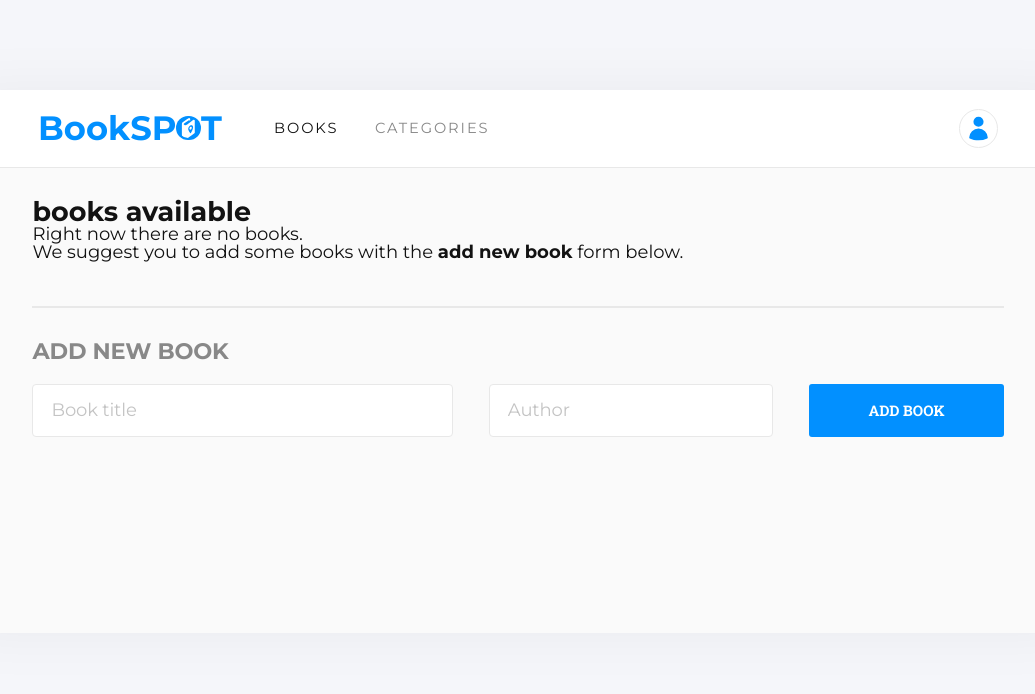
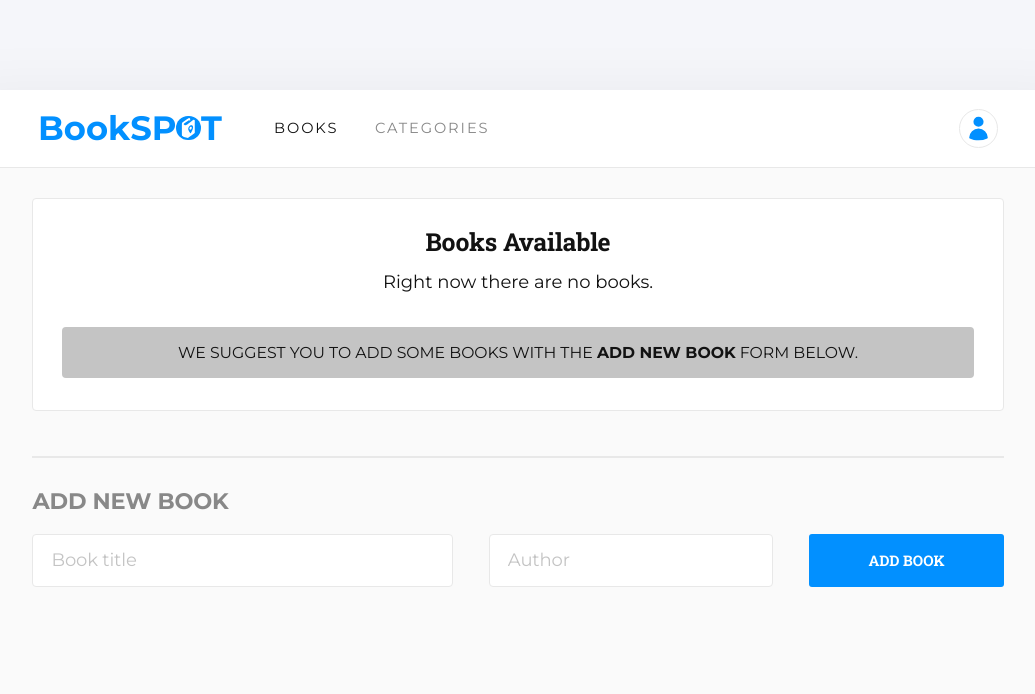
Before and after one commit to luigirazum/mv-bookspot-app, a React (Create React App) app: page / in a window 1280 px wide. Shown: the top 694 px of the page, without its empty margins (122-1157 px from the left). Built offline with nearby package versions, Linux system fonts and the light colour scheme.

Commit message:
Add styles for the message shown when there are no books in our library

```diff
--- a/src/assets/styles/App.css
+++ b/src/assets/styles/App.css
@@ -282,6 +282,7 @@ ul {
 
 /* styles for Book */
 .book,
+.booksAvailable,
 .categories,
 .profile {
   background-color: var(--color-white);
@@ -289,6 +290,24 @@ ul {
   border-radius: var(--border-radius-def);
   padding-block: 1.75em;
   padding-inline: 1.6em;
+}
+
+.booksAvailable,
+.booksAvailable h2 {
+  text-align: center;
+}
+
+.booksAvailable > p {
+  margin-block: 1em 2em;
+}
+
+.suggestion {
+  text-transform: uppercase;
+  padding: 1em;
+  line-height: 1.25;
+  font-size: var(--fs-bookCategory);
+  background-color: var(--color-gray-c4);
+  border-radius: var(--border-radius-def);
 }
 
 .bookCategory,
@@ -305,11 +324,13 @@ ul {
 }
 
 .bookTitle,
+.booksAvailable h2,
 .categoriesTitle,
 .underConstruction {
   font-family: var(--ff-bookTitle);
   font-size: var(--fs-bookTitle);
   letter-spacing: var(--le-bookTitle);
+  text-transform: capitalize;
 }
 
 .bookAuthor,
```
